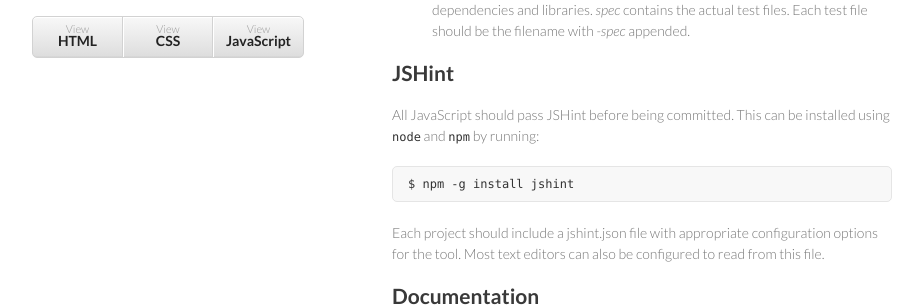
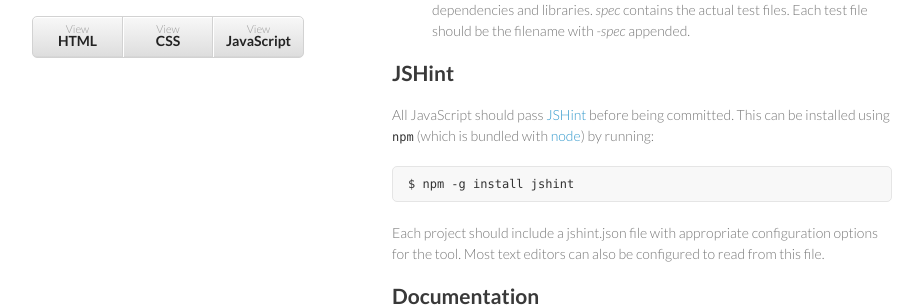
Before and after one commit to aron/ckan-style, a Jekyll site: the page built from styleguide/javascript/index.md, in a window 1280 px wide and 900 px high, scrolled down 4565 px. Shown: the part 154-461 px from the top of the window, without its empty margins (178-1101 px from the left). Built offline with Jekyll 4.4.1, drawn with Linux system fonts in a browser that asks for light colours.

Commit message:
Added some useful links

```diff
--- a/styleguide/javascript/index.md
+++ b/styleguide/javascript/index.md
@@ -255,14 +255,17 @@ All files and directories should be lowercase with hyphens used to separate word
 JSHint
 ------
 
-All JavaScript should pass JSHint before being committed. This can be installed
-using `node` and `npm` by running:
+All JavaScript should pass [JSHint][#jshint] before being committed. This can
+be installed using `npm` (which is bundled with [node][#node]) by running:
 
     $ npm -g install jshint
 
 Each project should include a jshint.json file with appropriate configuration
 options for the tool. Most text editors can also be configured to read from
 this file.
+
+[#node]: http://nodejs.org
+[#jshint]: http://www.jshint.com
 
 Documentation
 -------------
```
Also changed, not shown: other parts of styleguide/javascript/index.md (+3 -1 lines).
